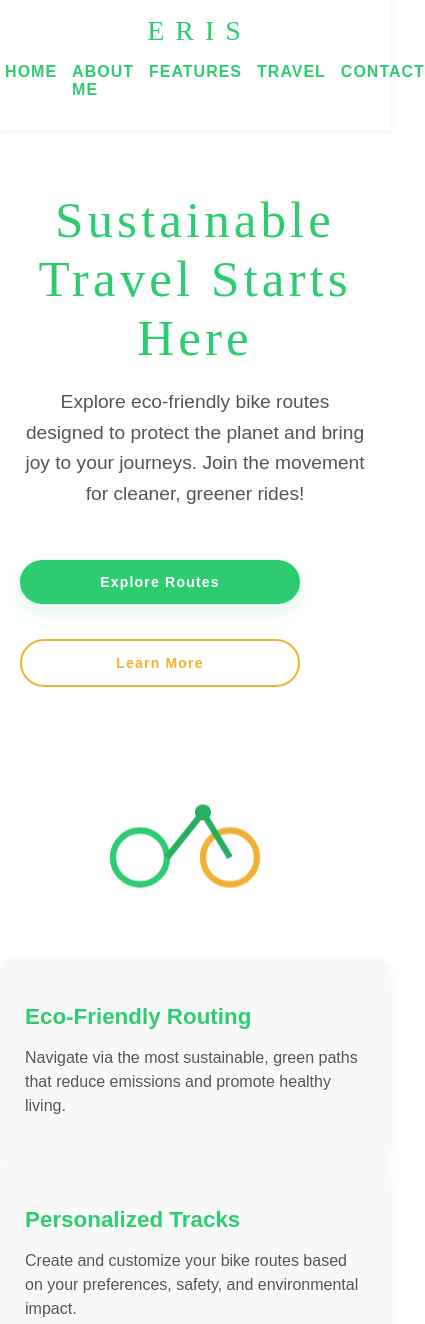
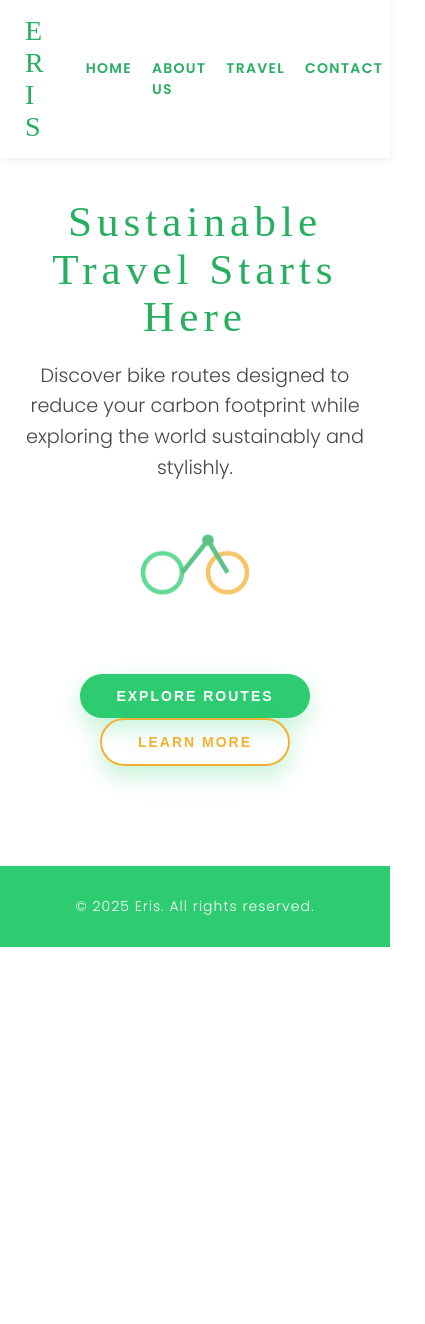
Before and after one commit to NotNxel/Eris, a plain HTML site: page index.html in a window 390 px wide. Shown: the top 1324 px of the page, 425 px wide, since content can reach past the window. After the commit the page ends 947 px from the top, so only its background shows below. Drawn offline with Linux system fonts and the light colour scheme.

Commit message:
Update index.html

```diff
--- a/index.html
+++ b/index.html
@@ -5,279 +5,218 @@
   <meta name="viewport" content="width=device-width, initial-scale=1" />
   <title>Eris - Sustainable Cycling</title>
   <style>
-@import url('https://fonts.googleapis.com/css2?family:Roboto+Slab:wght@300&family:Poppins:wght@300;600&display=swap');
+    @import url('https://fonts.googleapis.com/css2?family:Roboto+Slab:wght@300&family=Poppins:wght@300;600&display=swap');
 
     :root {
+      --green-light: #a8e6cf;
       --green: #2ecc71;
-  --dark-green: #27ae60;
+      --green-dark: #27ae60;
       --gold: #f2b134;
       --white: #ffffff;
       --grey-light: #f9f9f9;
       --grey-dark: #333;
     }
 
-/* Reset and body */
     body {
       font-family: 'Poppins', sans-serif;
       background: var(--white);
+      color: var(--grey-dark);
       margin: 0;
       padding: 0;
-  color: var(--grey-dark);
     }
 
-/* Header styles */
     header {
       position: sticky;
       top: 0;
       background: var(--white);
       box-shadow: 0 2px 8px rgba(0,0,0,0.07);
+      z-index: 1000;
+      padding: 15px 60px;
       display: flex;
       justify-content: space-between;
       align-items: center;
-  padding: 15px 60px;
-  z-index: 999;
       animation: fadeInDown 1s ease forwards;
     }
+
     @keyframes fadeInDown {
       from {opacity:0; transform: translateY(-20px);}
       to {opacity:1; transform: translateY(0);}
     }
+
     .logo {
       font-family: 'Roboto Slab', serif;
       font-weight: 300;
       font-size: 28px;
+      color: var(--green-dark);
       letter-spacing: 2px;
       cursor: pointer;
-  color: var(--green);
-  text-transform: uppercase;
-  transition: color 0.3s;
+      user-select: none;
+      transition: color 0.3s ease;
     }
+
     .logo:hover {
       color: var(--gold);
     }
+
     nav ul {
       list-style: none;
       display: flex;
-  gap: 30px;
+      gap: 40px;
     }
-nav ul li a {
-  text-decoration: none;
-  color: var(--green);
+
+    nav ul li {
+      cursor: pointer;
+      text-transform: uppercase;
       font-weight: 600;
-  text-transform: uppercase;
-  letter-spacing: 1px;
+      letter-spacing: 1.3px;
+      color: var(--green-dark);
+      transition: color 0.3s ease;
+      font-size: 14px;
     }
-nav ul li a:hover {
+
+    nav ul li:hover {
       color: var(--gold);
     }
 
-/* Main styles */
     main {
-  max-width: 1200px;
-  margin: 60px auto 80px;
-  padding: 0 20px;
+      max-width: 1100px;
+      margin: 60px auto 100px;
+      padding: 0 40px;
       text-align: center;
     }
+
     .hero-title {
       font-family: 'Roboto Slab', serif;
       font-weight: 300;
-  font-size: 3.2rem;
-  letter-spacing: 4px;
-  color: var(--green);
+      font-size: 3.8rem;
+      color: var(--green-dark);
+      letter-spacing: 5px;
       margin-bottom: 20px;
+      opacity: 0;
+      animation: fadeIn 1.5s forwards 0.3s;
+      line-height: 1.1;
     }
+
     .hero-desc {
       font-size: 1.2rem;
-  max-width: 720px;
+      font-weight: 300;
+      color: #444;
+      max-width: 600px;
       margin: 0 auto 40px;
+      opacity: 0;
+      animation: fadeIn 1.5s forwards 0.8s;
       line-height: 1.6;
-  color: #555;
     }
-.btn-group {
-  margin-top: 20px;
-  display: flex;
-  gap: 15px;
-  justify-content: center;
+
+    @keyframes fadeIn {
+      to {opacity:1;}
     }
+
+    .btn-container {
+      opacity: 0;
+      animation: fadeIn 1.5s forwards 1.2s;
+    }
+
     button {
-  padding: 14px 30px;
-  border-radius: 30px;
+      background-color: var(--green);
+      color: var(--white);
+      font-weight: 600;
+      padding: 14px 36px;
+      border: none;
+      border-radius: 100px;
       font-size: 14px;
-  font-weight: 600;
-  border: none;
+      text-transform: uppercase;
+      letter-spacing: 2px;
       cursor: pointer;
-  transition: all 0.3s;
-  letter-spacing: 1.2px;
+      margin: 0 10px;
+      box-shadow: 0 10px 24px rgba(46, 204, 113, 0.28);
+      transition: background-color 0.3s ease, box-shadow 0.3s ease;
+      user-select: none;
     }
-.btn-green {
+
+    button:hover {
+      background-color: var(--green-dark);
+      box-shadow: 0 14px 36px rgba(39, 174, 96, 0.45);
+      transform: translateY(-3px);
+    }
+
+    /* Animated bicycle SVG with subtle bounce */
+
+    .bike-svg {
+      margin: 40px auto 60px;
+      width: 180px;
+      animation: bounce 3s ease-in-out infinite;
+      opacity: 0.75;
+      display: block;
+      user-select: none;
+    }
+
+    @keyframes bounce {
+      0%, 100% { transform: translateY(0);}
+      50% { transform: translateY(-20px);}
+    }
+
+    /* Footer */
+    footer {
+      text-align: center;
+      padding: 30px 20px;
       background: var(--green);
       color: var(--white);
-  box-shadow: 0 8px 20px rgba(46, 204, 113, 0.15);
-}
-.btn-green:hover {
-  background: var(--dark-green);
-  box-shadow: 0 10px 24px rgba(39, 174, 96, 0.2);
-  transform: translateY(-2px);
-}
-.btn-outline {
-  background: transparent;
-  border: 2px solid var(--gold);
-  color: var(--gold);
-}
-.btn-outline:hover {
-  background: var(--gold);
-  color: white;
-  transform: scale(1.03);
+      font-weight: 300;
+      letter-spacing: 1px;
+      font-size: 14px;
+      user-select: none;
     }
 
-/* Bicycle animation container */
-.bike-container {
-  margin: 50px auto;
-  max-width: 200px;
-  animation: bounce 3s ease-in-out infinite;
+    /* Responsive */
+    @media (max-width: 768px) {
+      header {
+        padding: 15px 25px;
       }
-@keyframes bounce {
-  0%,100% {transform: translateY(0);}
-  50% {transform: translateY(-15px);}
+      main {
+        padding: 0 20px;
+        margin-top: 40px;
       }
 
-/* Features section */
-.features {
-  display: grid;
-  gap: 40px;
-  margin-top: 60px;
-  padding: 20px;
-  grid-template-columns: repeat(auto-fit, minmax(250px, 1fr));
-}
-.feature {
-  background: #f9f9f9;
-  border-radius: 15px;
-  padding: 25px;
-  box-shadow: 0 8px 20px rgba(0,0,0,0.05);
-  transition: box-shadow 0.3s, transform 0.3s;
-}
-.feature:hover {
-  box-shadow: 0 12px 25px rgba(0,0,0,0.08);
-  transform: translateY(-8px);
-}
-.feature h3 {
-  color: var(--green);
-  margin-bottom: 12px;
-  font-size: 1.4rem;
-}
-.feature p {
-  font-size: 1rem;
-  line-height: 1.5;
-  color: #555;
+      nav ul {
+        gap: 20px;
       }
 
-/* About me section */
-#about-me {
-  background: #e0f7e9;
-  padding: 40px 20px;
-  margin: 80px auto;
-  max-width: 800px;
-  border-radius: 15px;
-  box-shadow: 0 8px 16px rgba(46, 204, 113, 0.1);
-  text-align: center;
-}
-#about-me h2 {
-  font-family: 'Roboto Slab', serif;
-  font-weight: 400;
-  font-size: 2.2rem;
-  margin-bottom: 20px;
-  color: var(--green);
-}
-#about-me p {
-  font-size: 1.2rem;
-  line-height: 1.6;
-  max-width: 700px;
-  margin: 0 auto;
-  color: #555;
+      .hero-title {
+        font-size: 2.7rem;
       }
 
-/* Contact section */
-#contact {
-  margin-top: 80px;
-  padding: 40px 20px;
-  text-align: center;
-}
-#contact h2 {
-  font-family: 'Roboto Slab', serif;
-  font-weight: 400;
-  font-size: 2.2rem;
-  margin-bottom: 15px;
-  color: var(--green);
-}
-#contact p {
-  max-width: 600px;
-  margin: 0 auto 20px;
-  font-size: 1rem;
-  color: #555;
-}
-
-/* Footer styles */
-footer {
-  background: var(--green);
-  color: #fff;
-  text-align: center;
-  padding: 30px 20px;
-  margin-top: 80px;
-  font-size: 0.9rem;
-}
-
-/* Responsiveness */
-@media(max-width: 768px) {
-  header {
-    flex-direction: column;
-    align-items: center;
-  }
-  nav ul {
-    gap: 15px;
-  }
-  .btn-group {
-    flex-direction: column;
-  }
-  .btn-green, .btn-outline {
-    width: 80%;
-    margin: 10px 0;
+      .bike-svg {
+        width: 130px;
       }
     }
   </style>
 </head>
 <body>
-
   <header>
     <div class="logo" aria-label="Eris logo">E R I S</div>
     <nav>
       <ul>
-      <li><a href="#home">Home</a></li>
-      <li><a href="#about-me">About Me</a></li>
-      <li><a href="#features">Features</a></li>
-      <li><a href="#travel">Travel</a></li>
-      <li><a href="#contact">Contact</a></li>
+        <li>Home</li>
+        <li>About Us</li>
+        <li>Travel</li>
+        <li>Contact</li>
       </ul>
     </nav>
   </header>
 
-<main id="home">
+  <main>
     <h1 class="hero-title">Sustainable Travel Starts Here</h1>
-  <p class="hero-desc">Explore eco-friendly bike routes designed to protect the planet and bring joy to your journeys. Join the movement for cleaner, greener rides!</p>
-  <div class="btn-group">
-    <button class="btn-green">Explore Routes</button>
-    <button class="btn-outline">Learn More</button>
-  </div>
-</main>
+    <p class="hero-desc">Discover bike routes designed to reduce your carbon footprint while exploring the world sustainably and stylishly.</p>
 
-<!-- Bicycle Animation -->
-<div class="bike-container">
-  <svg xmlns="http://www.w3.org/2000/svg" viewBox="0 0 200 140" width="180" height="130" aria-hidden="true" style="display:block;">
-    <circle cx="50" cy="100" r="30" stroke="#2ecc71" stroke-width="7" fill="none"/>
-    <circle cx="150" cy="100" r="30" stroke="#f2b134" stroke-width="7" fill="none"/>
-    <line x1="80" y1="100" x2="120" y2="50" stroke="#27ae60" stroke-width="7"/>
-    <line x1="120" y1="50" x2="150" y2="100" stroke="#27ae60" stroke-width="7"/>
+    <!-- Cycling bike SVG -->
+    <svg class="bike-svg" xmlns="http://www.w3.org/2000/svg" viewBox="0 0 200 140" fill="none" aria-hidden="true" >
+      <circle cx="50" cy="100" r="30" stroke="#2ecc71" stroke-width="7"/>
+      <circle cx="150" cy="100" r="30" stroke="#f2b134" stroke-width="7"/>
+      <line x1="80" y1="100" x2="120" y2="50" stroke="#27ae60" stroke-width="7" />
+      <line x1="120" y1="50" x2="150" y2="100" stroke="#27ae60" stroke-width="7" />
       <circle cx="120" cy="50" r="9" fill="#27ae60">
-      <animate attributeName="r" values="9;13;9" dur="3s" repeatCount="indefinite"/>
+        <animate attributeName="r" values="9;13;9" dur="3s" repeatCount="indefinite" />
       </circle>
       <circle cx="50" cy="100" r="30" fill="none">
         <animateTransform attributeName="transform" attributeType="XML" type="rotate" from="0 50 100" to="360 50 100" dur="4s" repeatCount="indefinite"/>
@@ -286,43 +225,15 @@ footer {
         <animateTransform attributeName="transform" attributeType="XML" type="rotate" from="0 150 100" to="360 150 100" dur="3.5s" repeatCount="indefinite"/>
       </circle>
     </svg>
+
+    <div class="btn-container">
+      <button>Explore Routes</button>
+      <button style="background: transparent; border: 2px solid var(--gold); color: var(--gold);">
+        Learn More
+      </button>
     </div>
+  </main>
 
-<!-- Features -->
-<section id="features">
-  <div class="feature">
-    <h3>Eco-Friendly Routing</h3>
-    <p>Navigate via the most sustainable, green paths that reduce emissions and promote healthy living.</p>
-  </div>
-  <div class="feature">
-    <h3>Personalized Tracks</h3>
-    <p>Create and customize your bike routes based on your preferences, safety, and environmental impact.</p>
-  </div>
-  <div class="feature">
-    <h3>Community & Stories</h3>
-    <p>Share your eco-journeys, tips, and experiences with like-minded travelers around the world.</p>
-  </div>
-</section>
-
-<!-- About Me -->
-<section id="about-me">
-  <h2>Why I Built Eris</h2>
-  <p>I am passionate about reducing our carbon footprint and creating smarter ways to explore our city and nature. Inspired by the need to combine technology and sustainability, I developed Eris to make eco-friendly travel accessible, exciting, and community-driven.</p>
-</section>
-
-<!-- Travel Section -->
-<section id="travel">
-  <h2>Explore Your Travel Paths</h2>
-  <p>Browse existing routes, plan new journeys, and get inspired to move greener. Coming soon: interactive maps and real-time navigation.</p>
-</section>
-
-<!-- Contact -->
-<section id="contact">
-  <h2>Contact Us</h2>
-  <p>If you have questions or would like to collaborate, reach out! We’re building a greener future together.</p>
-</section>
-
-<!-- Footer -->
   <footer>
     &copy; 2025 Eris. All rights reserved.
   </footer>
```
Lines whose indentation alone changed are shown as unchanged.
